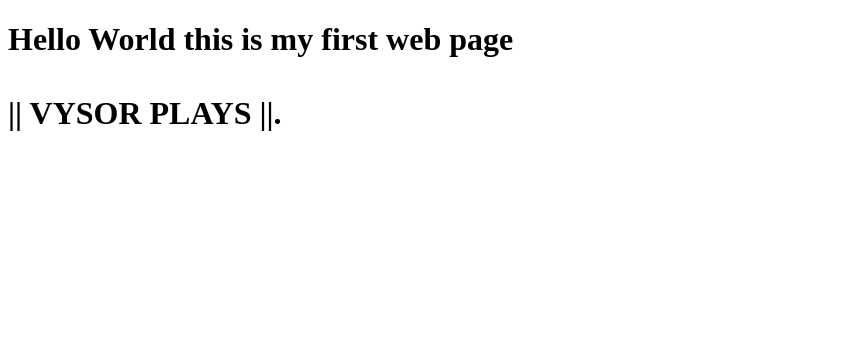
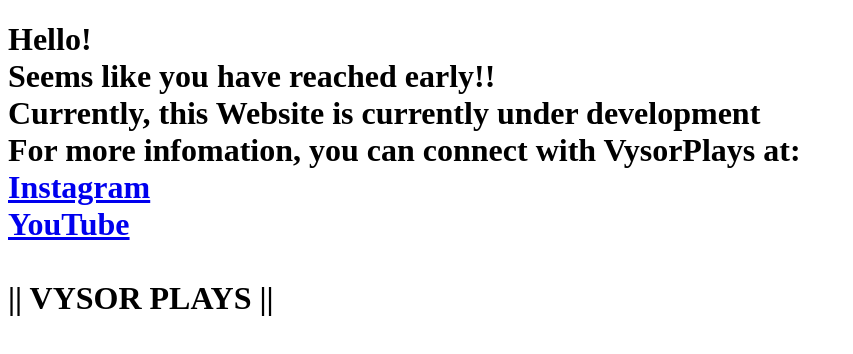
Before and after one commit to VysorPlays/vysorplays.github.io, a plain HTML site: page index.html in a window 1280 px wide. Shown: the whole page, without its empty margins (0-853 px from the left). Drawn offline with Linux system fonts and the light colour scheme.

Commit message:
Update index.html

```diff
--- a/index.html
+++ b/index.html
@@ -8,6 +8,15 @@
     <title>Vysor Plays</title>
 </head>
 <body>
-    <h1>Hello World this is my first web page <br><br>|| VYSOR PLAYS ||.</h1>
+    <h1>Hello!<br>
+        Seems like you have reached early!!
+        <br>Currently, this Website is currently under development <br>
+        <hl>
+            For more infomation, you can connect with VysorPlays at:<br>
+            <a href="https://instagram.com/vysorplays" target="_blank">Instagram</a>
+            <br>
+            <a href="https://youtube.com/@vysorplays" target="_blank">YouTube</a>
+            <hl>
+            <br><br>|| VYSOR PLAYS ||</h1>
 </body>
 </html>
```
